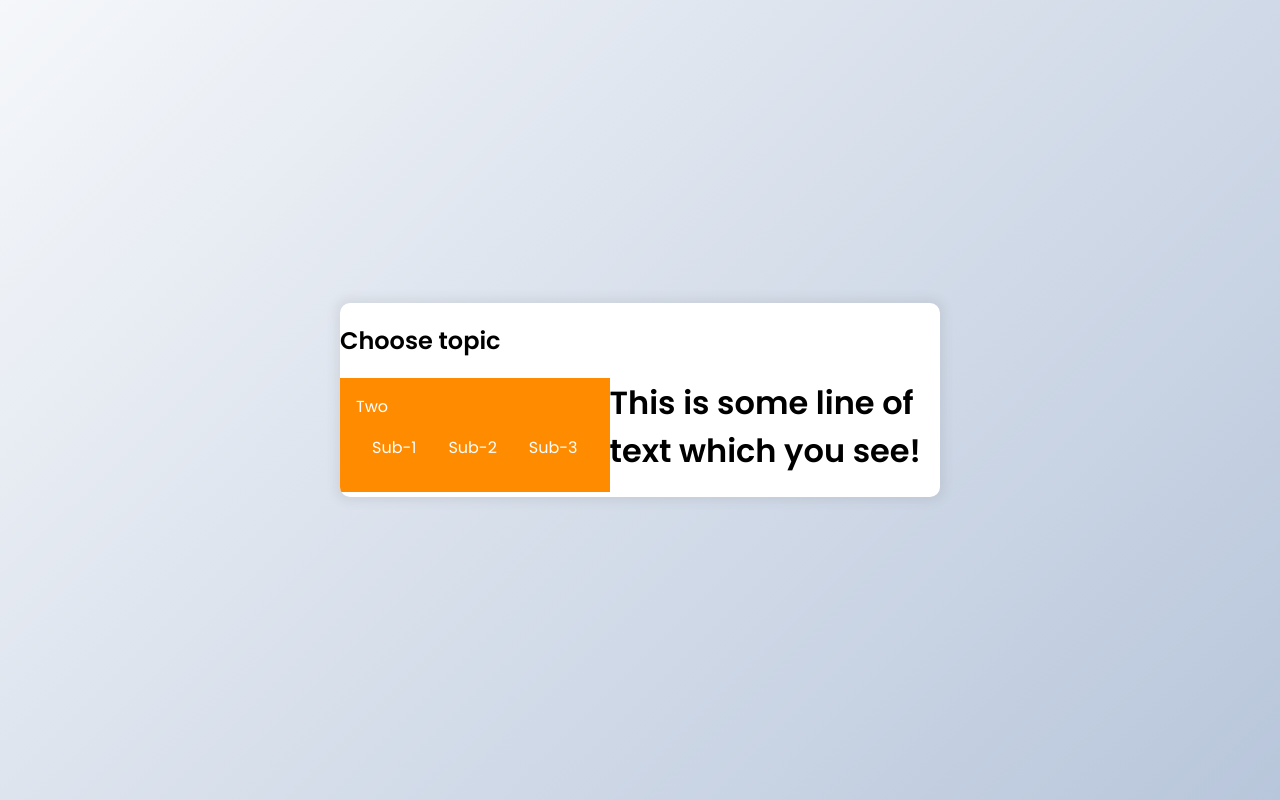
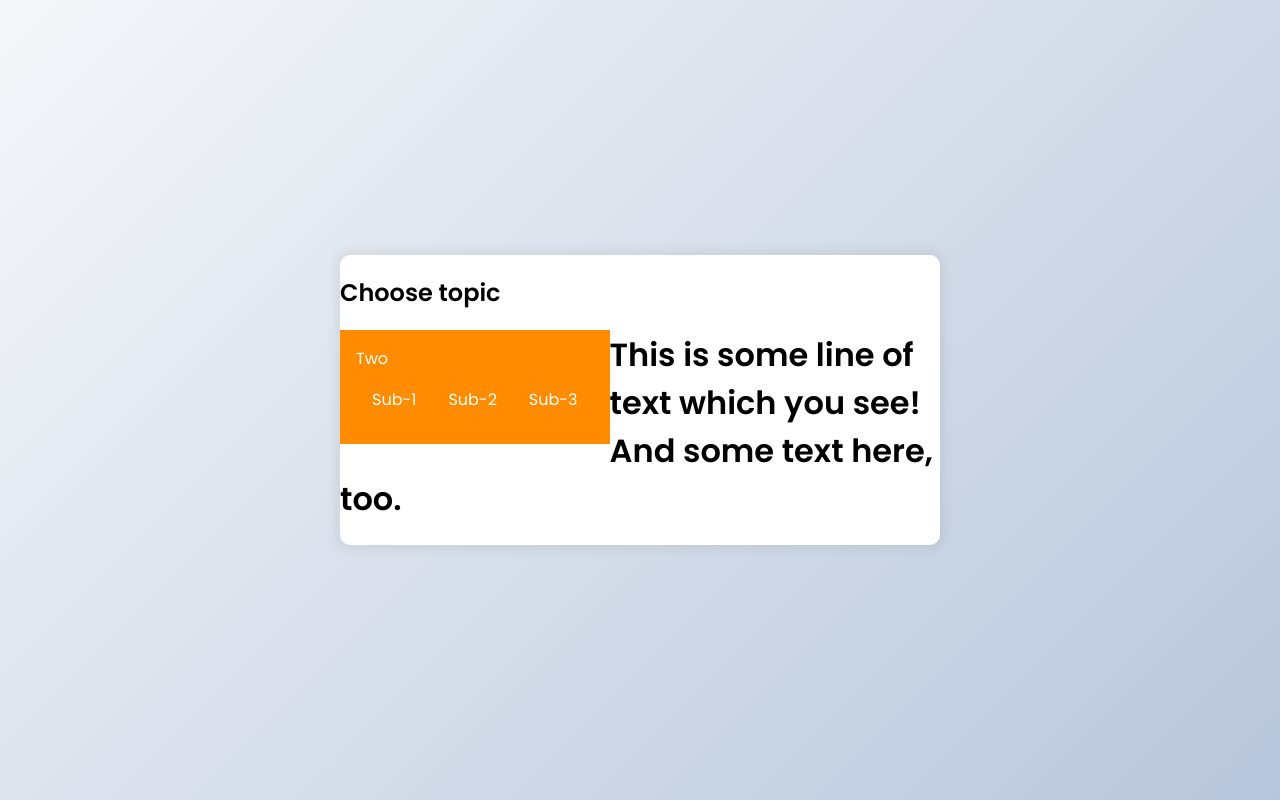
Before and after one commit to JavavaJ/naya-example, a plain HTML site: page index.html in a window 1280 px wide. Drawn offline with Linux system fonts and the light colour scheme; no server answers.

Commit message:
Add a little more text

```diff
--- a/index.html
+++ b/index.html
@@ -22,7 +22,7 @@
             </ul>
         </li>
 
-        <h1>This is some line of text which you see!</h1>
+        <h1>This is some line of text which you see! And some text here, too.</h1>
 
         <!-- <form id="myForm" class="form" >
             <div class="form-content">
```
